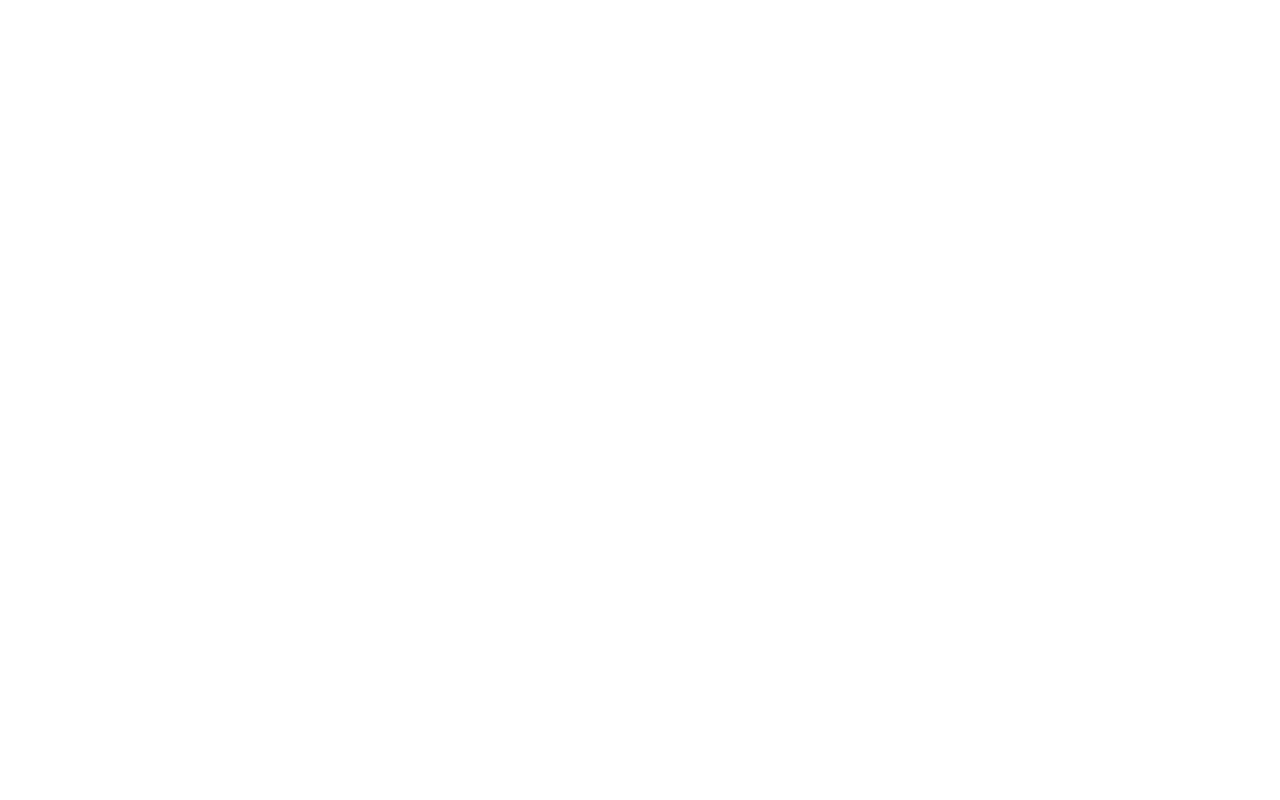
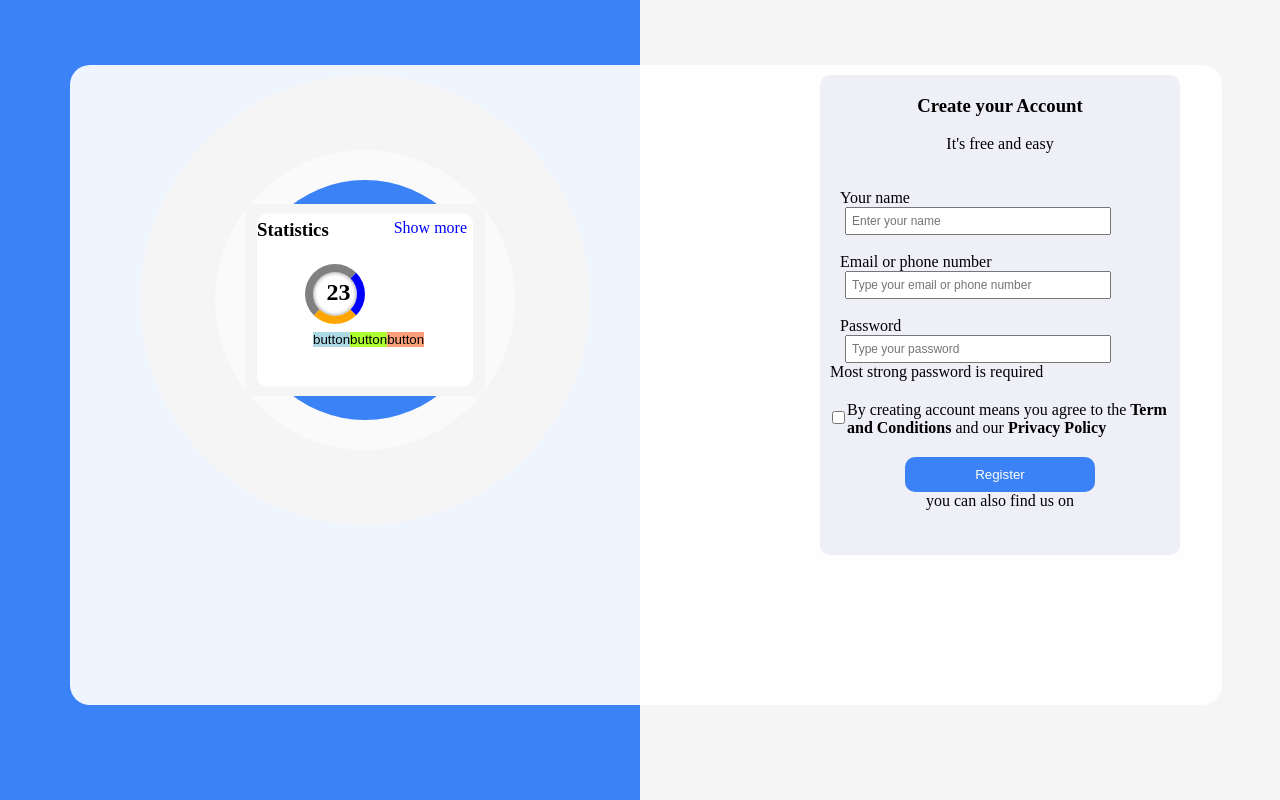
Before and after one commit to RichardIshimwe/techup-skills, a plain HTML site: page index.html in a window 1280 px wide. Drawn offline with Linux system fonts and the light colour scheme.

Commit message:
last commit

```diff
--- a/index.html
+++ b/index.html
@@ -1,12 +1,182 @@
 <!DOCTYPE html>
 <html lang="en">
+
 <head>
     <meta charset="UTF-8">
     <meta http-equiv="X-UA-Compatible" content="IE=edge">
     <meta name="viewport" content="width=device-width, initial-scale=1.0">
+    <link rel="stylesheet" href="tech.css">
     <title>Document</title>
 </head>
+
 <body>
+    <div class="cont-one">
 
+        <div class="cont-twoa">
+            <div class="container">
+
+                <div class="container1">
+                    <div class="container2">
+                        <div class="container3">
+                         <h3>Statistics</h3>
+                         <p>Show more</p></br>
+                        </div>
+
+    <div class="ui-widgets">
+        <div class="ui-values">23</div>
+        <div class="btns">
+            <button style="background-color: lightblue; border:none;">button</button>
+            <button style="background-color: greenyellow; border:none;">button</button>
+            <button style="background-color: lightsalmon; border:none;">button</button>
+
+                </div>
+    </div>
+
+                    </div>
+                </div>
+
+            </div>
+
+        </div>
+        <div class="cont-twob">
+
+            <h3>
+                <center>Create your Account</center>
+            </h3></br>
+            <p>
+                <center>It's free and easy</center>
+            </p></br></br>
+            <label for="name">Your name</label></br>
+            <input type="text" name="name" id="name" placeholder="Enter your name"></br></br>
+            <label for="name">Email or phone number</label></br>
+            <input type="text" name="name" id="name" placeholder="Type your email or phone number "></br></br>
+            <label for="name">Password</label></br>
+            <input type="text" name="name" id="name" placeholder="Type your password"></br>
+            <p style="margin-left: 10px;">Most strong password is required</p></br>
+            <table>
+                <tr>
+                    <td> <input type="checkbox" name="check" id="checkbox"></td>
+                    <td>
+                        <p>By creating account means you agree to the</b><b> Term and Conditions</b> and our <b> Privacy
+                                Policy</b></p>
+                    </td>
+                </tr>
+            </table></br>
+            <center><button class="btn">Register</button></center>
+            <center>
+                <p>you can also find us on</p>
+            </center>
+
+        </div>
+
+    </div>
+
+
+
+
+    <script src="tech.js"></script>
 </body>
+
 </html>
+
+<!--
+
+
+<!DOCTYPE html>
+<html>
+
+<head>
+    <!-- Add icon library
+    <link rel="stylesheet"
+          href=
+"https://cdnjs.cloudflare.com/ajax/libs/font-awesome/4.7.0/css/font-awesome.min.css">
+    <style>
+      h1 {
+          color: green;
+      }
+      .btn {
+          background-color: light-green;
+          padding: 12px 16px;
+          font-size: 16px;
+      }
+      .btn:hover {
+          background-color: green;
+      }
+    </style>
+</head>
+
+<body>
+    <center>
+        <h1>GeeksforGeeks</h1>
+        <h2>How to add icons in the button in HTML?</h2>
+        <button class="btn">
+            <i class="fa fa-bolt"></i>
+        </button>
+        <button class="btn">
+            <i class="fa fa-fire"></i>
+        </button>
+        <button class="btn">
+            <i class="fa fa-tree"></i>
+        </button>
+        <button class="btn">
+            <i class="fa fa-google"></i>
+        </button>
+    </center>
+</body>
+
+</html> -->
+
+
+
+
+<!--
+<!DOCTYPE html>
+<html lang="en">
+
+<head>
+	<meta charset="UTF-8">
+	<meta http-equiv="X-UA-Compatible" content="IE=edge">
+	<meta name="viewport" content=
+		"width=device-width, initial-scale=1.0">
+
+	 Set title of web page
+	<title>GFG Circular progress Bar</title>
+
+	<style>
+		.ui-widgets {
+			position: relative;
+			display: inline-block;
+			width: 60px;
+			height: 60px;
+			border-radius: 9rem;
+			margin: 1.0rem;
+			border: 0.5rem solid palegreen;
+			box-shadow: inset 0 0 4px grey;
+			border-left-color: grey;
+			border-top-color: grey;
+			border-right-color: blue;
+			border-bottom-color: orange;
+			text-align: center;
+			box-sizing: border-box;
+		}
+
+		.ui-widgets .ui-values {
+			top: 7px;
+			position: absolute;
+			left: 7px;
+			right: 0;
+			font-weight: 700;
+			font-size: 1.5rem;
+
+		}
+
+	</style>
+</head>
+
+<body>
+		<div class="ui-widgets">
+			<div class="ui-values">23</div>
+		</div>
+</body>
+
+</html> -->
--- a/tech.css
+++ b/tech.css
@@ -0,0 +1,197 @@
+* {
+
+    padding: 0;
+    margin: 0;
+
+}
+
+body {
+
+    /* background-color: rgb(59,130,246); */
+
+    width: 100%;
+    height: 100vh;
+    background: linear-gradient(to right,
+            rgb(59, 130, 246) 0%,
+            rgb(59, 130, 246) 50%,
+            whitesmoke 50%,
+            whitesmoke 100%);
+
+}
+
+.cont-one {
+
+    width: 90%;
+    height: 80%;
+    background-color: rgba(255, 255, 255, 0.918);
+    border: none;
+    border-radius: 20px;
+    position: absolute;
+    margin-top: 65px;
+    margin-left: 70px;
+    display: flex;
+
+}
+
+.cont-twoa {
+
+    width: 450px;
+    height: 450px;
+    background-color: whitesmoke;
+    margin-left: 70px;
+    margin-top: 10px;
+    border-radius: 50%;
+    position:relative;
+
+}
+.container{
+
+position: absolute;
+top:50%;
+left: 50%;
+transform: translate(-50%,-50%);
+width: 300px;
+height:300px;
+background-color: rgb(250, 250, 250);
+border-radius:50%;
+position: relative;
+
+}
+.container1{
+
+position:absolute;
+top:50%;
+left:50%;
+transform:translate(-50%,-50%);
+width:80%;
+height: 80%;
+border-radius:50%;
+background-color:rgb(59, 130, 246);
+position:relative;
+}
+.container2{
+
+    position:absolute;
+    top:50%;
+    left:50%;
+    transform:translate(-50%,-50%);
+    width:100%;
+    height: 80%;
+    border-radius: 10px;
+    background-color:whitesmoke;
+    position:relative;
+
+}
+
+.container3{
+
+    position:absolute;
+    top:50%;
+    left:50%;
+    transform:translate(-50%,-50%);
+    width:90%;
+    height: 90%;
+    border-radius: 10px;
+    background-color:white;
+    display: flex;
+
+}
+
+.container3 p{
+
+color:blue;
+margin-left: 65px;
+margin-top:5px ;
+font: bolder;
+
+}
+
+.container3 h3{
+
+    font: bolder;
+    margin-top:5px ;
+
+    }
+
+.cont-twob {
+
+    width: 360px;
+    height: 480px;
+    background-color: rgb(239, 239, 248);
+    margin-left: 230px;
+    margin-top: 10px;
+    border-radius: 10px;
+
+}
+
+.cont-twob h3 {
+
+    font: bolder;
+    margin-top: 20px;
+
+}
+
+label {
+
+    margin-left: 20px;
+
+}
+.cont-twob input[type="text"]{
+
+width: 70%;
+margin-left: 25px;
+font: 600;
+padding: 5px;
+font-size: 12px;
+
+
+}
+table{
+
+margin-left: 10px;
+
+}
+.btn{
+
+background-color:rgb(59, 130, 246) ;
+border:none;
+padding: 10px 70px ;
+border-radius:10px;
+color: white;
+
+}
+
+
+.ui-widgets {
+    position: relative;
+    display: inline-block;
+    width: 60px;
+    height: 60px;
+    border-radius: 9rem;
+    margin: 60px;
+    border: 0.5rem solid palegreen;
+    box-shadow: inset 0 0 4px grey;
+    border-left-color: grey;
+    border-top-color: grey;
+    border-right-color: blue;
+    border-bottom-color: orange;
+    text-align: center;
+    box-sizing: border-box;
+}
+
+.ui-widgets .ui-values {
+    top: 7px;
+    position: absolute;
+    left: 7px;
+    right: 0;
+    font-weight: 700;
+    font-size: 1.5rem;
+
+}
+.btns{
+position: absolute;
+margin-top: 60px;
+justify-content: space-between;
+display: flex;
+
+}
--- a/tech.js
+++ b/tech.js
@@ -0,0 +1,67 @@
+
+const item = [
+   { name: 'Bike', price: 100 },
+   { name: 'TV', price: 200 },
+   { name: 'Album', price: 10 },
+   { name: 'Book', price: 5 },
+   { name: 'Phone', price: 500 },
+   { name: 'Computer', price: 1000 }
+];
+
+var n = item.length;
+var total = 0;
+console.log("List of available items and their price");
+for (let i = 0; i < n; i++) {
+
+   console.log(item[i].name + ":" + item[i].price);
+
+}
+// Sorting algorithm:Bubble sort
+
+function Sort(item) {
+
+   for (var i = 0; i < n; i++) {
+
+      for (var j = 0; j < (n - i - 1); j++) {
+
+         if (item[j].price > item[j + 1].price) {
+
+            var temp = item[j].price
+            var swapp = item[j].name
+            item[j].price = item[j + 1].price
+            item[j].name = item[j + 1].name
+            item[j + 1].price = temp
+            item[j + 1].name = swapp
+         }
+      }
+   }
+}
+Sort(item);
+//Question 1
+console.log("The cheap product is:" + item[0].name + "  " + "which cost:" + item[0].price);
+//Question 2
+console.log("The Expensive product is:" + item[n - 1].name + "  " + "which cost:" + item[n - 1].price);
+//Question 3
+for (let j = 0; j < n; j++) {
+
+   total += item[j].price;
+
+}
+console.log("The total item's price is:" + total);
+total = 0;
+//Question 4
+for (let j = 0; j < n; j++) {
+   if (item[j].price < 10) {
+
+      total= total;
+
+   }
+   else {
+
+      total += item[j].price;
+
+   }
+
+
+}
+console.log("The total is:" + total);
```
